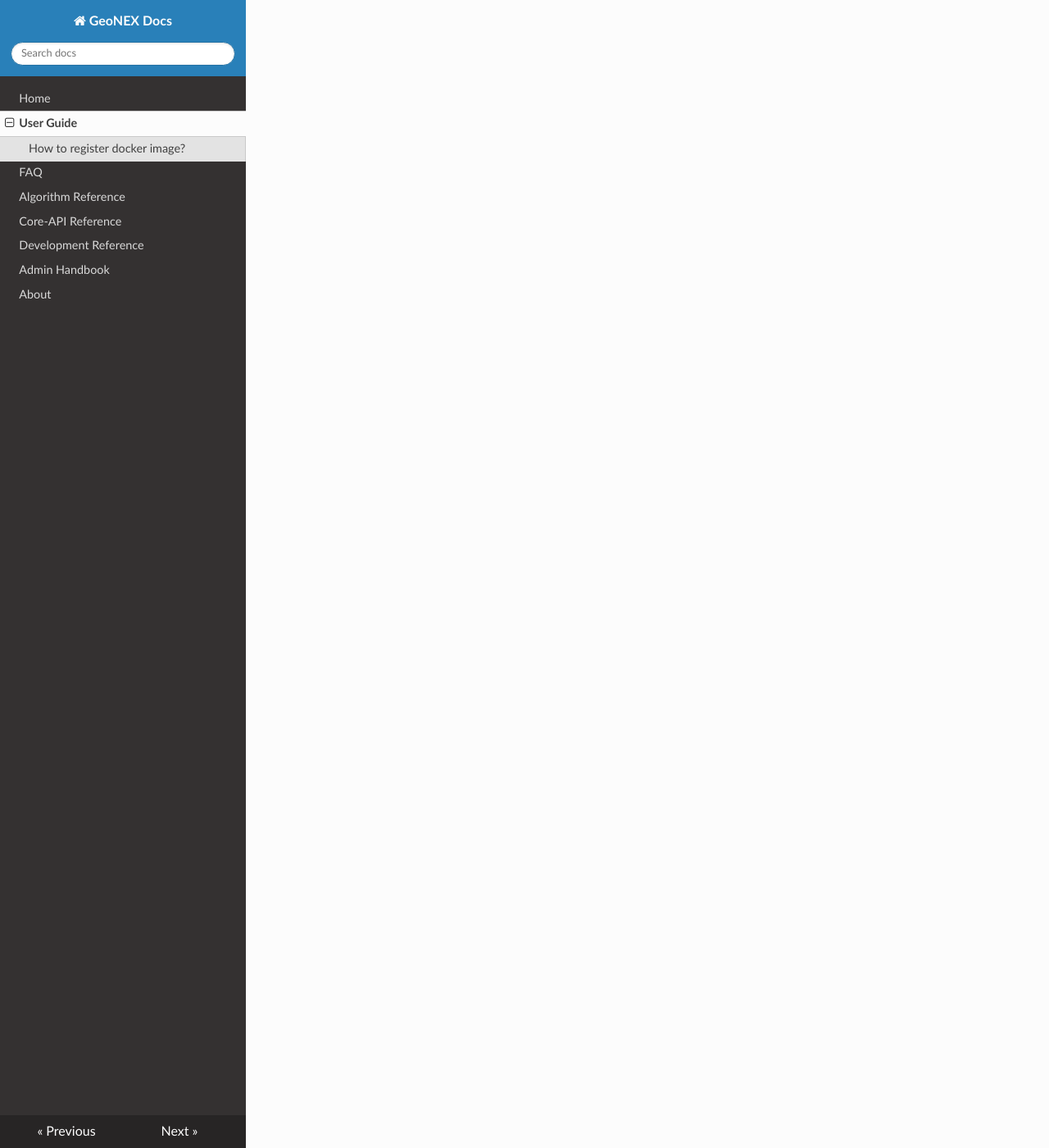
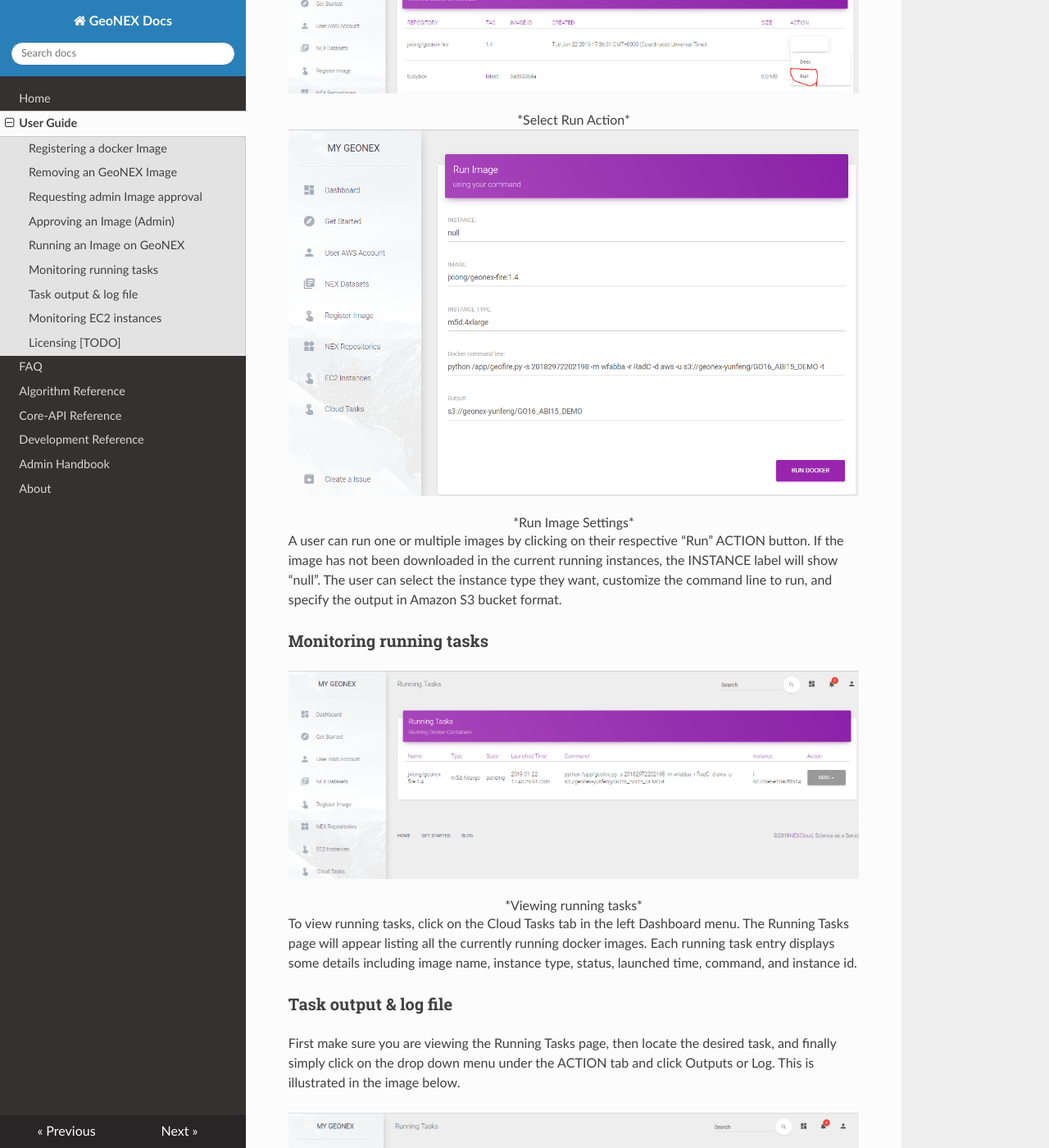
Before and after one commit to suredream/geonex-doc, an MkDocs documentation site: the page built from docs/userguide.md, in a window 1280 px wide and 1400 px high, scrolled down 3499 px. Shown: the whole window at 82% size. Built offline with MkDocs 1.6.1, drawn with Linux system fonts in a browser that asks for light colours; nearby versions of some CDN libraries; some of the changed text lies outside the part shown.

Commit message:
getting started page - Image management

```diff
--- a/docs/userguide.md
+++ b/docs/userguide.md
@@ -25,12 +25,73 @@
 
 
 
-### How to register docker image?
+### Registering a docker Image
 
-The docker image could come from one public docker hub, where user can directly download it without any permissions. User have to put image’s source, description, user name, email, and user’s organization  when registering your image. Once you register the image, the image can be found in NEX Repositories like below:
+![img](assets/gs_reg.png)
+<div align="center">*Registering an image from docker hub*</div>
 
-![img](/Users/jxiong1/Desktop/GHI/geonex-doc/docs/assets/wf2B6e195WerE4RuvEPfzy050_mgncjL_NUHyRlSN3ouTU8RUUygPDyWVHurnrcPX958M_t-rXmSfjfhUvk_lUe4hhtXVh4Lbd5yY1HgVW7SJnpSs40PQ2wrLQH-0M6PJc8a_oNl.png)
+The docker image can be directly downloaded from the public docker hub without any required permissions. When registering the docker image, the user has to input the image’s source, description, user name, email, and user’s organization. Once you register the image, the image can be found in NEX Repositories as shown below:
+
+![img](assets/gs_repo.png)
+<div align="center">*List of registered images in GeoNEX repositories*</div>
 
 For each image, user can execute “Run” action. If the image has not been downloaded in current running instances, INSTANCE label will show as “null”. User can select the instance type they would like, customize the command line to run, and output like Amazon S3 bucket.
 
 Once running docker image, user can find the launched tasks in Cloud Task list, each task display some details include image names, instance type, status, launched time, command, and instance id.
+
+### Removing an GeoNEX Image
+To remove a GEONEX image, simply click on the drop down menu under the ACTION tab and then click Remove. This is illustrated in the image below.
+
+![img](assets/gs_remove_img.png)
+<div align="center">*Removing an Image*</div>
+
+### Requesting admin Image approval
+To request approval for an image, simply click on the drop down menu under the ACTION tab and then click Request. This is illustrated in the image below.
+
+![img](assets/gs_req.png)
+<div align="center">*Requesting Admin approval*</div>
+
+### Approving an Image (Admin)
+To approve an image, you first need to be logged in as an Administrator. Then, simply click on the drop down menu under the ACTION tab and then click Approve. This is illustrated in the image below.
+
+![img](assets/gs_approve_img.png)
+<div align="center">*Use admin to login, and click approve button*</div>
+
+### Running an Image on GeoNEX
+To run an image, simply click on the drop down menu under the ACTION tab and then click Run. This is illustrated in the image below.
+
+![img](assets/gs_run_img.png)
+<div align="center">*Select Run Action*</div>
+
+![img](assets/gs_run_config.png)
+<div align="center">*Run Image Settings*</div>
+
+A user can run one or multiple images by clicking on their respective “Run” ACTION button. If the image has not been downloaded in the current running instances, the INSTANCE label will show “null”. The user can select the instance type they want, customize the command line to run, and specify the output in Amazon S3 bucket format.
+
+
+### Monitoring running tasks
+![img](assets/gs_running.png)
+<div align="center">*Viewing running tasks*</div>
+
+To view running tasks, click on the Cloud Tasks tab in the left Dashboard menu. The Running Tasks page will appear listing all the currently running docker images. Each running task entry displays some details including image name, instance type, status, launched time, command, and instance id.
+
+### Task output & log file
+First make sure you are viewing the Running Tasks page, then locate the desired task, and finally simply click on the drop down menu under the ACTION tab and click Outputs or Log. This is illustrated in the image below.
+
+![img](assets/gs_log_img.png)
+<div align="center">*Checking running task Log/Output*</div>
+
+![img](assets/gs_cont_out.png)
+<div align="center">*Container Outputs Page*</div>
+
+After selecting a running task’s “Outputs” ACTION, the user can view all outputs from that task.
+After selecting the “Log” ACTION, the user can download the log file of that task.
+
+### Monitoring EC2 instances
+
+![img](assets/gs_ec2_inst.png)
+<div align="center">*Running EC2 instances*</div>
+
+Click on the EC2 Instances tab in the left Dashboard menu. The user can then view all running EC2 instances created by the AWS account. The user can further start, stop, or terminate the instances.
+
+### Licensing [TODO]
```
Also changed, not shown: other parts of docs/userguide.md (+1 -1 lines), docs/assets/gs_approve_img.png (added), docs/assets/gs_cont_out.png (added), docs/assets/gs_ec2_inst.png (added), docs/assets/gs_log_img.png (added), docs/assets/gs_reg.png (added), docs/assets/gs_remove_img.png (added), docs/assets/gs_repo.png (added), docs/assets/gs_req.png (added), docs/assets/gs_run_config.png (added), docs/assets/gs_run_img.png (added), docs/assets/gs_running.png (added).
